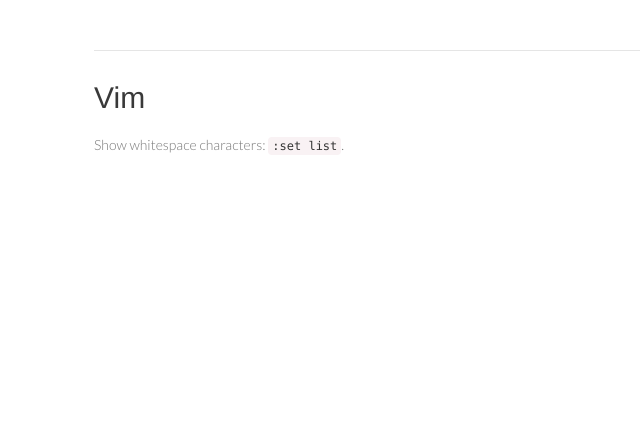
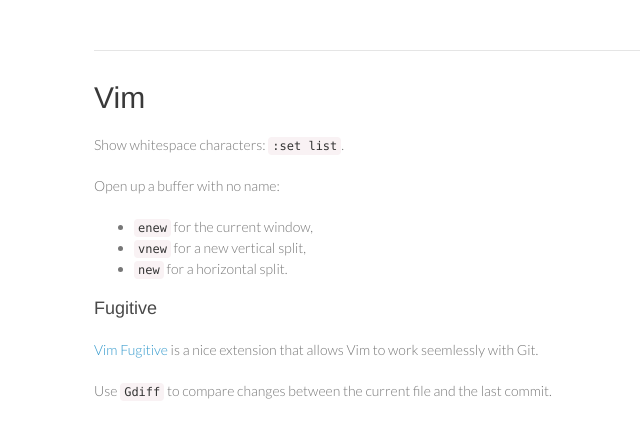
Before and after one commit to rjwalls/tips, a Jekyll site: the page built from _posts/1900-01-01-Vim.md, in a window 1280 px wide. Shown: the top 440 px of the page, without its empty margins (196-836 px from the left). Built offline with Jekyll 4.4.1, drawn with Linux system fonts in a browser that asks for light colours; Markdown is read by kramdown in place of the engine named in the settings.

Commit message:
Update 1900-01-01-Vim.md

```diff
--- a/_posts/1900-01-01-Vim.md
+++ b/_posts/1900-01-01-Vim.md
@@ -4,3 +4,16 @@ title: "Vim"
 ---
 
 Show whitespace characters: `:set list`.
+
+Open up a buffer with no name:
+ - `enew` for the current window,
+ - `vnew` for a new vertical split,
+ - `new` for a horizontal split.
+
+#### Fugitive
+
+[Vim Fugitive][fugitive] is a nice extension that allows Vim to work seemlessly with Git.
+
+Use `Gdiff` to compare changes between the current file and the last commit.
+
+[fugitive]:https://github.com/tpope/vim-fugitive
```
